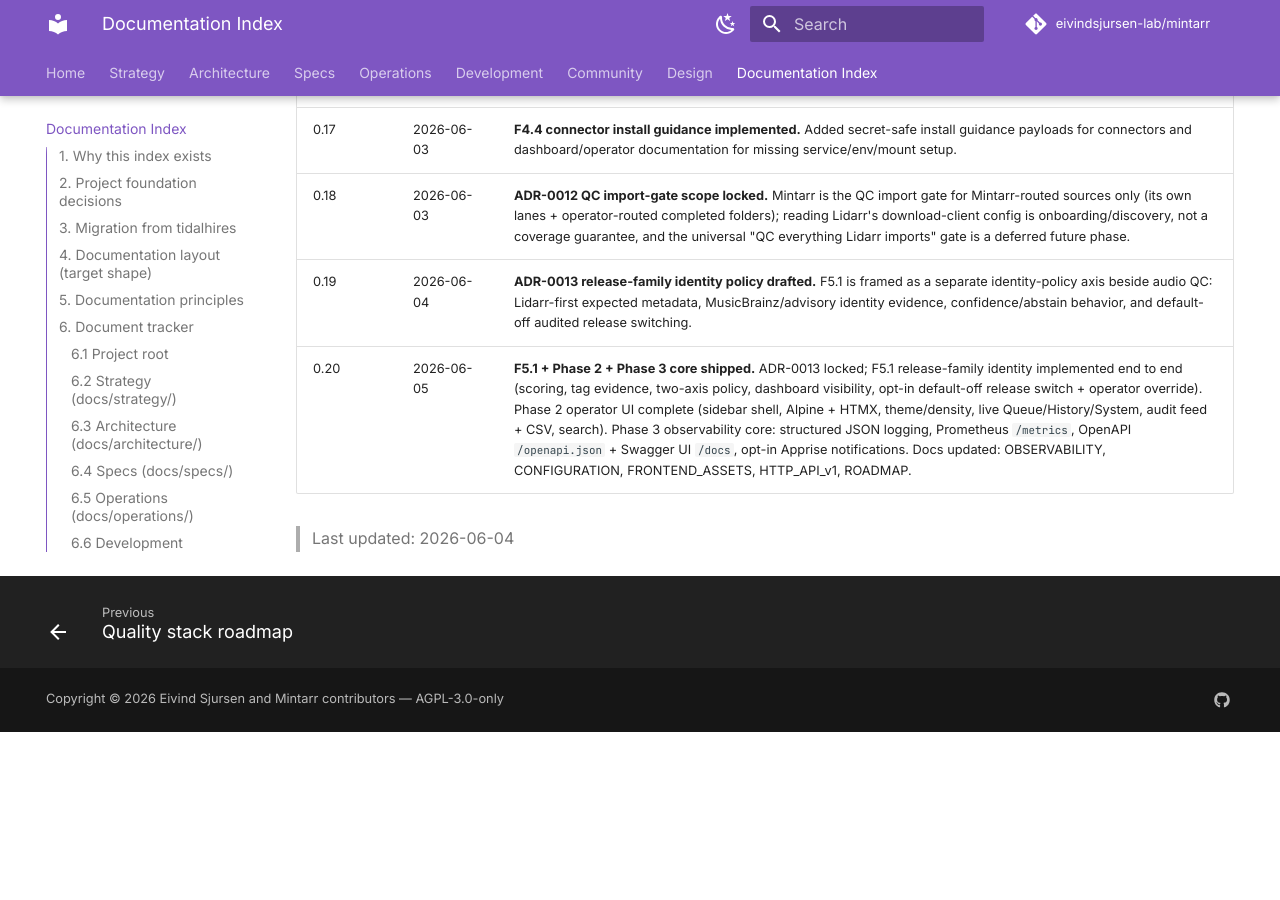
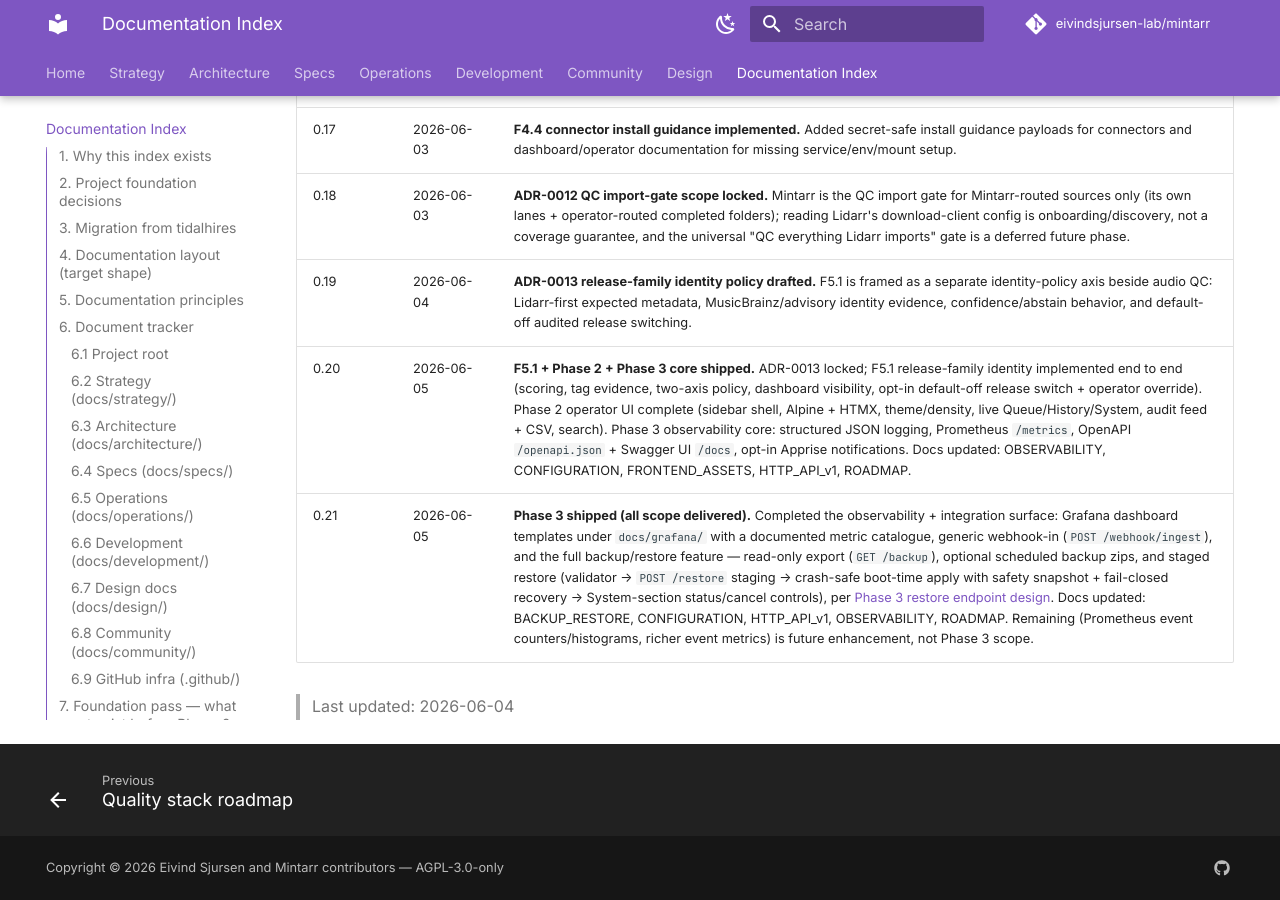
Before and after one commit to VectorOfDoubt/mintarr, an MkDocs documentation site: the page built from docs/MINTARR_DOCUMENTATION_INDEX.md, in a window 1280 px wide and 900 px high, scrolled down 14859 px. Built offline with MkDocs 1.6.1 and Material for MkDocs 9.7.7, drawn with Linux system fonts in a browser that asks for light colours; comment, search, counter and statistics services are not loaded; before the commit the page ends 15591 px from its top, so only the background shows below that; some of the changed text lies outside the part shown.

Commit message:
docs: mark phase 3 as shipped after restore lands (#93)
All Phase 3 scope is delivered: structured logging, Prometheus /metrics +
metric catalogue, Grafana templates, OpenAPI + Swagger UI, Apprise
notifications, webhook-in, the MkDocs site, and the full backup/restore
feature (export, scheduled backups, staged restore + boot-time apply +
dashboard controls).

Flip the ROADMAP Phase 3 status from partial to shipped and add doc-index
changelog row 0.21. Prometheus event counters/histograms and richer event
metrics are reframed as future enhancements, not Phase 3 scope.

Co-authored-by: Eivind Sjursen <eivind.sjursen@gmail.com>
Co-authored-by: Claude Opus 4.8 <noreply@anthropic.com>

```diff
--- a/docs/MINTARR_DOCUMENTATION_INDEX.md
+++ b/docs/MINTARR_DOCUMENTATION_INDEX.md
@@ -1,7 +1,7 @@
 # Mintarr — Documentation Index
 
 > **Type:** Meta-document. Lists every planned Mintarr document, its status, owner and dependencies.
-> **Version:** 0.20 — 2026-06-05
+> **Version:** 0.21 — 2026-06-05
 > **Status:** Public-repo tracker. Documentation set drafted. License AGPL-3.0-only. Language Python 3.12+ (ADR-0010). Cutover strategy: clean new repo, no inherited history ([MINTARR_CUTOVER_PLAYBOOK.md](architecture/MINTARR_CUTOVER_PLAYBOOK.md)). HTTP_API_v1 and SIDECAR_FORMAT_v2 runtime-validated and locked. F4.1-F4.5 foundation landed post-cutover; Phase 4 SAB/qBittorrent completed-folder ingest is implemented. v0.2.0 docs skeletons for troubleshooting, observability, and use cases are drafted. ADR-0011 locks the Phase 2 frontend approach. F2-F3.4 design docs and the quality stack roadmap are migrated and rebranded.
 > **Audience:** Project maintainers (Eivind, Claude, Codex) coordinating doc work.
 
@@ -341,5 +341,6 @@ When Codex and Claude work in parallel, they coordinate via this index — the *
 | 0.18 | 2026-06-03 | **ADR-0012 QC import-gate scope locked.** Mintarr is the QC import gate for Mintarr-routed sources only (its own lanes + operator-routed completed folders); reading Lidarr's download-client config is onboarding/discovery, not a coverage guarantee, and the universal "QC everything Lidarr imports" gate is a deferred future phase. |
 | 0.19 | 2026-06-04 | **ADR-0013 release-family identity policy drafted.** F5.1 is framed as a separate identity-policy axis beside audio QC: Lidarr-first expected metadata, MusicBrainz/advisory identity evidence, confidence/abstain behavior, and default-off audited release switching. |
 | 0.20 | 2026-06-05 | **F5.1 + Phase 2 + Phase 3 core shipped.** ADR-0013 locked; F5.1 release-family identity implemented end to end (scoring, tag evidence, two-axis policy, dashboard visibility, opt-in default-off release switch + operator override). Phase 2 operator UI complete (sidebar shell, Alpine + HTMX, theme/density, live Queue/History/System, audit feed + CSV, search). Phase 3 observability core: structured JSON logging, Prometheus `/metrics`, OpenAPI `/openapi.json` + Swagger UI `/docs`, opt-in Apprise notifications. Docs updated: OBSERVABILITY, CONFIGURATION, FRONTEND_ASSETS, HTTP_API_v1, ROADMAP. |
+| 0.21 | 2026-06-05 | **Phase 3 shipped (all scope delivered).** Completed the observability + integration surface: Grafana dashboard templates under `docs/grafana/` with a documented metric catalogue, generic webhook-in (`POST /webhook/ingest`), and the full backup/restore feature — read-only export (`GET /backup`), optional scheduled backup zips, and staged restore (validator → `POST /restore` staging → crash-safe boot-time apply with safety snapshot + fail-closed recovery → System-section status/cancel controls), per [Phase 3 restore endpoint design](design/PHASE3_RESTORE_ENDPOINT_DESIGN.md). Docs updated: BACKUP_RESTORE, CONFIGURATION, HTTP_API_v1, OBSERVABILITY, ROADMAP. Remaining (Prometheus event counters/histograms, richer event metrics) is future enhancement, not Phase 3 scope. |
 
 > Last updated: 2026-06-04
```
Also changed, not shown: docs/strategy/ROADMAP.md (+1 -1 lines).
